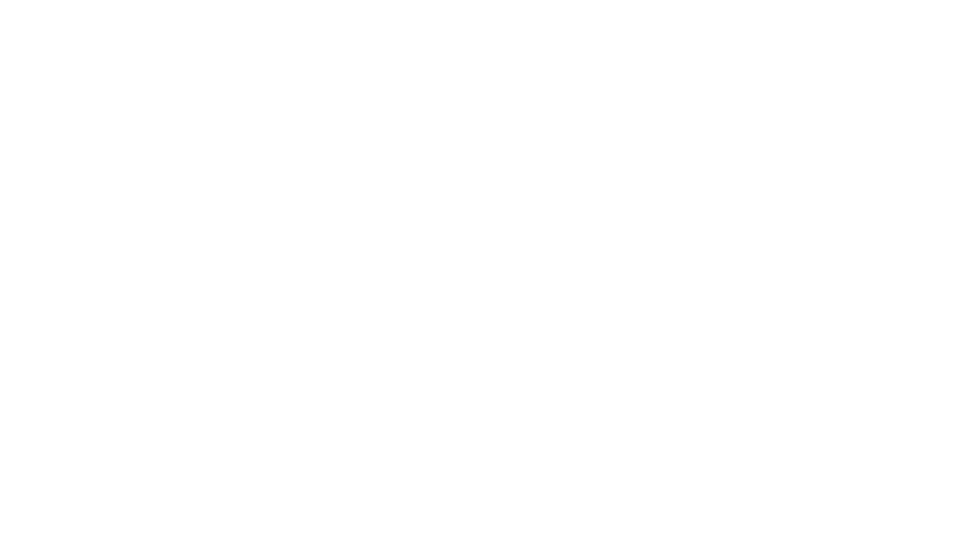
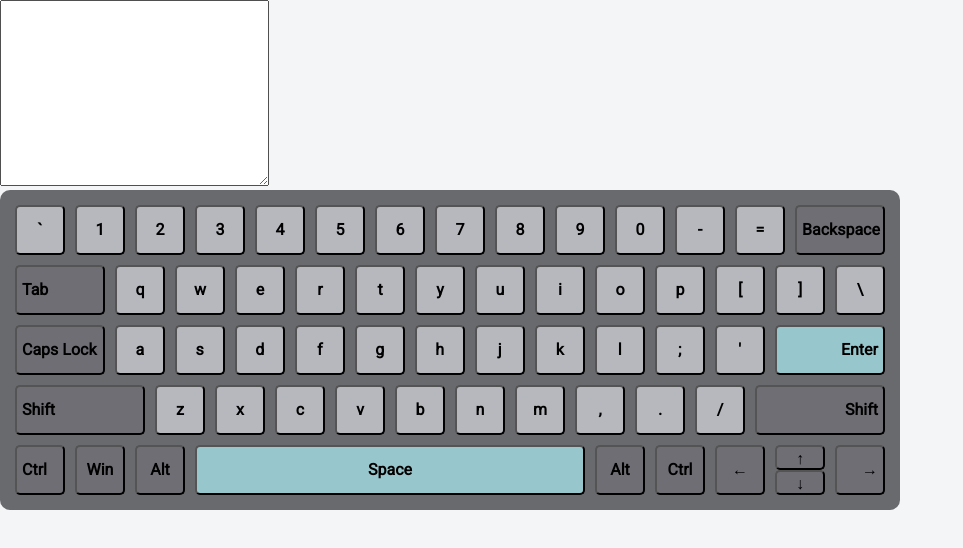
Before and after one commit to ThorsAngerVaNeT/virtual-keyboard, a website built with webpack: page src/index.html in a window 1280 px wide. Shown: the whole page, without its empty margins (0-963 px from the left). Built offline with nearby package versions, Linux system fonts and the light colour scheme.

Commit message:
feat: add basic keyboard design

```diff
--- a/src/index.html
+++ b/src/index.html
@@ -6,5 +6,86 @@
     <meta name="viewport" content="width=device-width, initial-scale=1.0" />
     <title>Virtual Keyboard by Vadzim</title>
   </head>
-  <body></body>
+  <body>
+    <div class="container">
+      <textarea name="keyboard__input" id="keyboard__input" cols="30" rows="10"></textarea>
+      <div class="keyboard__wrapper">
+        <div class="keyboard__row">
+          <button class="keyboard__key">`</button>
+          <button class="keyboard__key">1</button>
+          <button class="keyboard__key">2</button>
+          <button class="keyboard__key">3</button>
+          <button class="keyboard__key">4</button>
+          <button class="keyboard__key">5</button>
+          <button class="keyboard__key">6</button>
+          <button class="keyboard__key">7</button>
+          <button class="keyboard__key">8</button>
+          <button class="keyboard__key">9</button>
+          <button class="keyboard__key">0</button>
+          <button class="keyboard__key">-</button>
+          <button class="keyboard__key">=</button>
+          <button class="keyboard__key keyboard__key-fn">Backspace</button>
+        </div>
+        <div class="keyboard__row">
+          <button class="keyboard__key keyboard__key-fn">Tab</button>
+          <button class="keyboard__key">q</button>
+          <button class="keyboard__key">w</button>
+          <button class="keyboard__key">e</button>
+          <button class="keyboard__key">r</button>
+          <button class="keyboard__key">t</button>
+          <button class="keyboard__key">y</button>
+          <button class="keyboard__key">u</button>
+          <button class="keyboard__key">i</button>
+          <button class="keyboard__key">o</button>
+          <button class="keyboard__key">p</button>
+          <button class="keyboard__key">[</button>
+          <button class="keyboard__key">]</button>
+          <button class="keyboard__key">\</button>
+        </div>
+        <div class="keyboard__row">
+          <button class="keyboard__key keyboard__key-fn keyboard__key-lock">Caps Lock</button>
+          <button class="keyboard__key">a</button>
+          <button class="keyboard__key">s</button>
+          <button class="keyboard__key">d</button>
+          <button class="keyboard__key">f</button>
+          <button class="keyboard__key">g</button>
+          <button class="keyboard__key">h</button>
+          <button class="keyboard__key">j</button>
+          <button class="keyboard__key">k</button>
+          <button class="keyboard__key">l</button>
+          <button class="keyboard__key">;</button>
+          <button class="keyboard__key">'</button>
+          <button class="keyboard__key keyboard__key-blue">Enter</button>
+        </div>
+        <div class="keyboard__row">
+          <button class="keyboard__key keyboard__key-fn">Shift</button>
+          <button class="keyboard__key">z</button>
+          <button class="keyboard__key">x</button>
+          <button class="keyboard__key">c</button>
+          <button class="keyboard__key">v</button>
+          <button class="keyboard__key">b</button>
+          <button class="keyboard__key">n</button>
+          <button class="keyboard__key">m</button>
+          <button class="keyboard__key">,</button>
+          <button class="keyboard__key">.</button>
+          <button class="keyboard__key">/</button>
+          <button class="keyboard__key keyboard__key-fn">Shift</button>
+        </div>
+        <div class="keyboard__row">
+          <button class="keyboard__key keyboard__key-fn">Ctrl</button>
+          <button class="keyboard__key keyboard__key-fn">Win</button>
+          <button class="keyboard__key keyboard__key-fn">Alt</button>
+          <button class="keyboard__key keyboard__key-blue">Space</button>
+          <button class="keyboard__key keyboard__key-fn">Alt</button>
+          <button class="keyboard__key keyboard__key-fn">Ctrl</button>
+          <button class="keyboard__key keyboard__key-fn">&#8592;</button>
+          <div class="keyboard__key-half-container">
+            <button class="keyboard__key keyboard__key-half keyboard__key-fn">&#8593;</button>
+            <button class="keyboard__key keyboard__key-half keyboard__key-fn">&#8595;</button>
+          </div>
+          <button class="keyboard__key keyboard__key-fn">&#8594;</button>
+        </div>
+      </div>
+    </div>
+  </body>
 </html>
--- a/src/sass/abstracts/_variables.scss
+++ b/src/sass/abstracts/_variables.scss
@@ -1,5 +1,10 @@
 $doc-font-size: 10px;
 $doc-font-size-for-calc: 10;
+
+$color-gray: #696a6e;
+$color-gray-dark: #6f6e74;
+$color-gray-light: #b7b8bd;
+$color-blue: #97c6cc;
 
 $desktop-width: 1279.98px;
 $tablet-width: 767.98px;
--- a/src/sass/base/_base.scss
+++ b/src/sass/base/_base.scss
@@ -2,7 +2,7 @@
   box-sizing: border-box;
   margin: 0;
   padding: 0;
-  border: none;
+  // border: none;
   scroll-behavior: smooth;
 }
 
--- a/src/sass/base/_typography.scss
+++ b/src/sass/base/_typography.scss
@@ -1,6 +1,9 @@
 @import '../abstracts/functions';
 @import '../abstracts/variables';
 @import '../abstracts/mixins';
+
+@import url('https://fonts.googleapis.com/css?family=Roboto&display=swap');
+
 /*
 @font-face {
   font-family: 'Arial';
@@ -32,3 +35,15 @@
   font-style: normal;
   font-weight: 400;
 }
+
+body {
+  font-family: 'Roboto', sans-serif;
+  background-color: #f4f5f6;
+  font-size: 1.6rem;
+  color: #666666;
+}
+
+.keyboard__key {
+  font-size: 1.6rem;
+  font-weight: bold;
+}
--- /dev/null
+++ b/src/sass/components/_keyboard.scss
@@ -0,0 +1,64 @@
+@import '../abstracts/variables';
+
+.keyboard__wrapper {
+  max-width: 90rem;
+  width: 100%;
+  padding: 10px;
+  // height: 300px;
+  position: absolute;
+  background: $color-gray;
+  border-radius: 1rem;
+}
+
+.keyboard__row {
+  @include flex();
+}
+
+.keyboard__key {
+  height: 5rem;
+  min-width: 5rem;
+  margin: 5px;
+  padding: 5px;
+  border-radius: 5px;
+  background: $color-gray-light;
+}
+button {
+  // border: 2px outset #767676;
+  outline: none;
+}
+
+.keyboard__key-fn {
+  flex-grow: 1;
+  background: $color-gray-dark;
+}
+
+.keyboard__key-fn:first-of-type {
+  text-align: left;
+}
+
+.keyboard__key-fn:last-of-type,
+.keyboard__key-blue:last-of-type {
+  text-align: right;
+}
+
+.keyboard__key-blue {
+  flex-grow: 50;
+  background: $color-blue;
+}
+
+.keyboard__key-half-container {
+  margin: 5px;
+  @include flex(center, center);
+  flex-direction: column;
+
+  .keyboard__key-fn {
+    text-align: center;
+  }
+}
+
+.keyboard__key-half {
+  height: 2.5rem;
+  margin: 0;
+  padding: 2.5px;
+  vertical-align: middle;
+}
--- a/src/sass/style.scss
+++ b/src/sass/style.scss
@@ -3,3 +3,4 @@
 @import './base/base';
 @import './abstracts/mixins';
 @import './abstracts/variables';
+@import './components/keyboard';
```
Also changed, not shown: .eslintrc.json.
